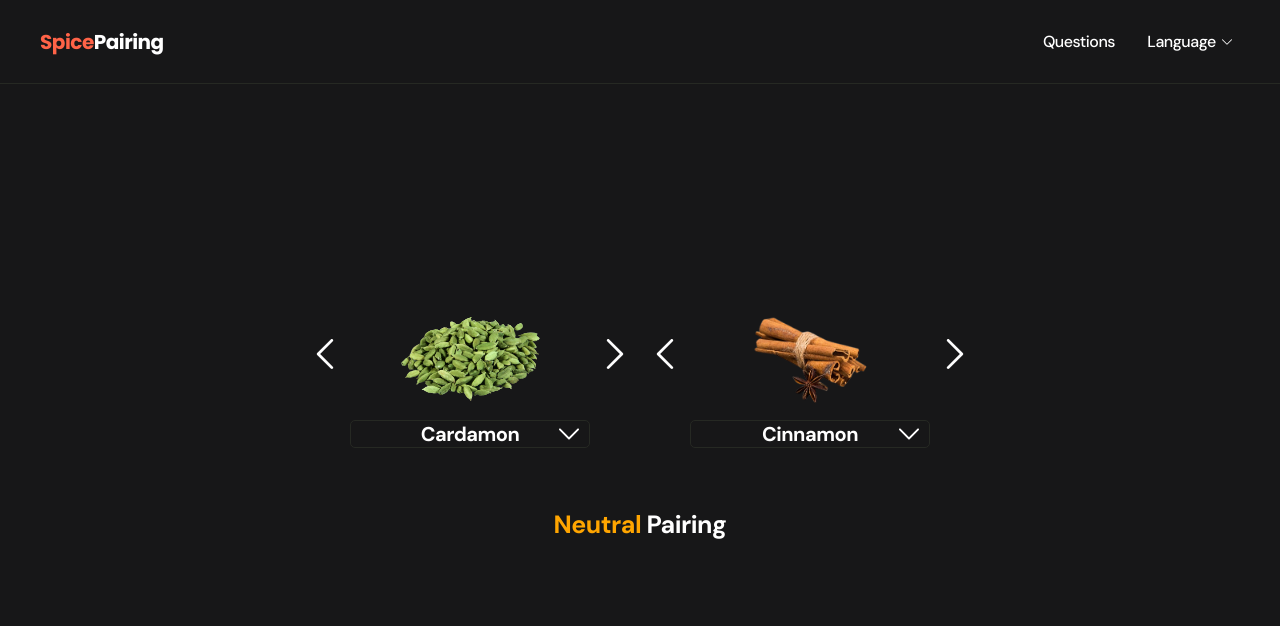
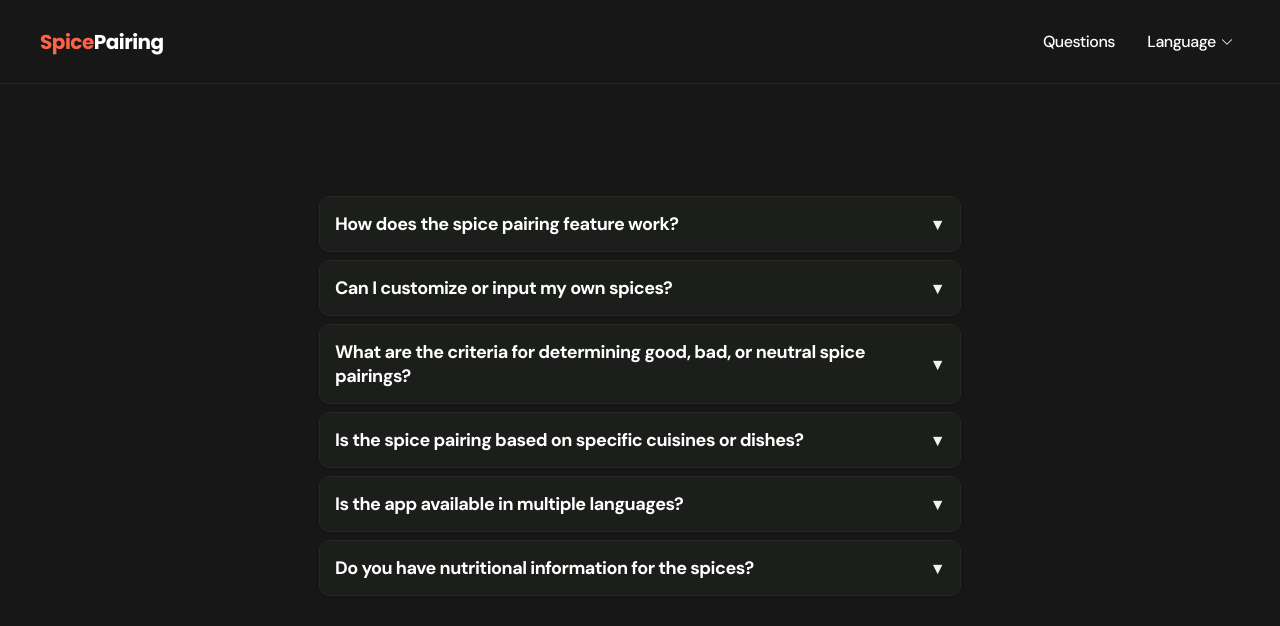
Before and after one commit to SergiyMilienko/spice-pairing-application, a React (Create React App) app: page /questions in a window 1280 px wide. Shown: the top 626 px of the page. Built offline with nearby package versions, Linux system fonts and the light colour scheme.

Commit message:
questions section with accordions

```diff
--- a/package.json
+++ b/package.json
@@ -11,6 +11,7 @@
     "react": "^18.2.0",
     "react-dom": "^18.2.0",
     "react-i18next": "^13.5.0",
+    "react-router-dom": "^6.20.0",
     "react-scripts": "5.0.1",
     "web-vitals": "^2.1.4"
   },
--- a/src/App.js
+++ b/src/App.js
@@ -1,17 +1,24 @@
 import React from 'react';
+import { BrowserRouter as Router, Route, Routes } from 'react-router-dom';
 import { I18nextProvider } from 'react-i18next';
 import i18n from './config/i18n';
 import './App.css';
 import Navbar from './components/Navbar';
 import SpicesHeader from './components/SpicesHeader';
+import Questions from './components/Questions';
 
 function App() {
   return (
     <I18nextProvider i18n={i18n}>
-      <div className="App">
-        <Navbar />
-        <SpicesHeader />
-      </div>
+      <Router>
+        <div className="App">
+          <Navbar />
+          <Routes>
+            <Route path="/" element={<SpicesHeader/>}/>
+            <Route path="/questions" element={<Questions/>}/>
+          </Routes>
+        </div>
+      </Router>
     </I18nextProvider>
   );
 }
--- /dev/null
+++ b/src/components/AccordionItem/index.jsx
@@ -0,0 +1,22 @@
+import React, { useState } from 'react';
+import './style.css'
+
+const AccordionItem = ({ title, content }) => {
+  const [isOpen, setIsOpen] = useState(false);
+
+  const toggleAccordion = () => {
+    setIsOpen(!isOpen);
+  };
+
+  return (
+    <div className="accordion-item">
+      <div className="accordion-header" onClick={toggleAccordion}>
+        <h2>{title}</h2>
+        <span>{isOpen ? '▲' : '▼'}</span>
+      </div>
+      {isOpen && <div className="accordion-content">{content}</div>}
+    </div>
+  );
+};
+
+export default AccordionItem;
--- /dev/null
+++ b/src/components/AccordionItem/style.css
@@ -0,0 +1,43 @@
+.accordion-item {
+  border: 1px solid #262923;
+  margin-bottom: 8px;
+  overflow: hidden;
+  transition: height 0.3s;
+  border-radius: 10px;
+  color: rgba(255, 255, 255, 0.94);
+  box-shadow: 0 2px 4px rgba(0, 0, 0, 0.1);
+  width: 80%;
+}
+
+.accordion-header {
+  background-color: #1c1e1b;
+  padding: 15px;
+  cursor: pointer;
+  display: flex;
+  justify-content: space-between;
+  align-items: center;
+}
+
+.accordion-header:hover {
+    opacity: 0.8;
+}
+.accordion-header h2 {
+  margin: 0;
+  font-size: 18px;
+  color: #fff;
+}
+
+.accordion-content {
+  padding: 15px;
+  background-color: rgba(41, 40, 40, 0.796);
+}
+
+@media (max-width: 768px) {
+    .accordion-header h2 {
+      font-size: 10px;
+    }
+
+    .accordion-content {
+        font-size: 7px;
+    }
+  }
--- a/src/components/Navbar/index.jsx
+++ b/src/components/Navbar/index.jsx
@@ -21,12 +21,12 @@ const Navbar = () => {
     <nav className="nav">
         <div className="container">
             <div className="nav-row">
-                <a href="# " className="logo">
+                <a href="/" className="logo">
                     <strong>{t('nav.spice')}</strong>{t('nav.pairing')}
                 </a>
                 <ul className="nav-list">
                     <li className="nav-list__item">
-                        <a href="#faqs" className="nav-list__link">{t('nav.questions')}</a>
+                        <a href="/questions" className="nav-list__link">{t('nav.questions')}</a>
                     </li>
                     <li className="nav-list__item drop" onClick={handleDropdownToggle}>
                         <a href="#language" className="nav-list__link">{t('nav.language')}</a>
--- /dev/null
+++ b/src/components/Questions/index.jsx
@@ -0,0 +1,18 @@
+import React from 'react'
+import AccordionItem from '../AccordionItem'
+import './style.css';
+
+const Questions = () => {
+  return (
+    <div className='accordion'>
+        <AccordionItem title="How does the spice pairing feature work?" content="Our spice pairing feature analyzes flavor profiles, aromas, and traditional pairings to recommend complementary spices for your dishes." />
+        <AccordionItem title="Can I customize or input my own spices?" content="Currently, our app doesn't support custom spices. However, we're exploring this feature for future updates." />
+        <AccordionItem title="What are the criteria for determining good, bad, or neutral spice pairings?" content="Pairings are based on flavor affinities, regional traditions, and culinary expertise, ensuring a balanced and delicious combination." />
+        <AccordionItem title="Is the spice pairing based on specific cuisines or dishes?" content="Yes, our spice pairing considers the characteristics of various cuisines and provides tailored recommendations for specific dishes." />
+        <AccordionItem title="Is the app available in multiple languages?" content="Yes, our app supports multiple languages. You can easily switch between languages in the settings." />
+        <AccordionItem title="Do you have nutritional information for the spices?" content="Currently, our app focuses on flavor pairing. Nutritional information may be considered for future updates." />
+    </div>
+  )
+}
+
+export default Questions
--- /dev/null
+++ b/src/components/Questions/style.css
@@ -0,0 +1,16 @@
+.accordion {
+    display: flex;
+    flex-direction: column;
+    align-items: center;
+    min-height: 100vh;
+    justify-content: center;
+    width: 80%;
+    max-width: 800px;
+    margin: 0 auto;
+}
+
+@media (max-width: 768px) {
+  .accordion {
+    width: 90%;
+  }
+}
```
Also changed, not shown: 1 other file (tests, documents, lock files or other folders).
